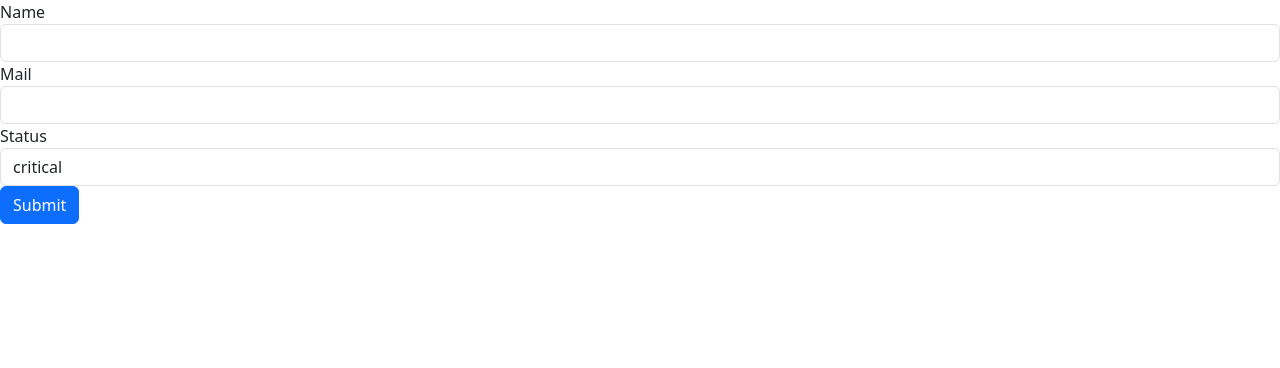
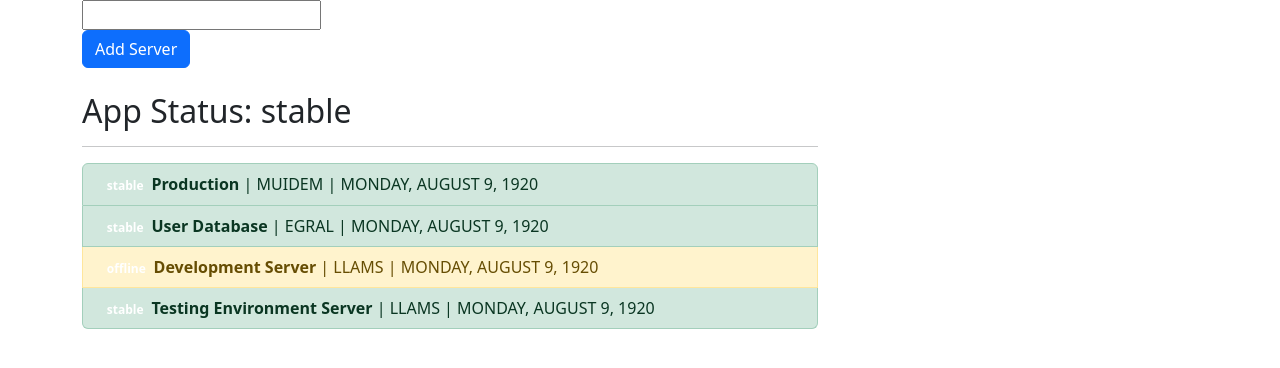
Before and after one commit to DamianJanoszka/Project_Angular_Udemy, an Angular app: page / in a window 1280 px wide. Shown: the top 368 px of the page. Built offline with nearby package versions, Linux system fonts and the light colour scheme.

Commit message:
Eighth exercise

```diff
--- a/src/app/app.component.html
+++ b/src/app/app.component.html
@@ -1,38 +1,26 @@
-
-<div class="col-xs-6">
-  <form [formGroup]="projectForm" (ngSubmit)="onSubmit()">
-    <div class="form-group">
-      <label for="name">Name</label>
-      <input type="text"
-             id="name"
-             formControlName="projectName"
-             class="form-control">
+<div class="container">
+  <div class="row">
+    <div class="col-xs-12 col-sm-10 col-md-8 col-sm-offset-1 col-md-offset-2">
+      <input type="text" [(ngModel)]="filteredStatus">
+      <br>
+      <button class="btn btn-primary" (click)="onAddServer()">Add Server</button>
+      <br><br>
+      <h2>App Status: {{ appStatus | async}}</h2>
+      <hr>
+      <ul class="list-group">
+        <li
+          class="list-group-item"
+          *ngFor="let server of servers"
+          [ngClass]="getStatusClasses(server)">
+          <span
+            class="badge">
+            {{ server.status }}
+          </span>
+          <strong>{{ server.name }}</strong> |
+          {{ server.instanceType | uppercase | reversePipe}} |
+          {{ server.started | date:'fullDate' | uppercase }}
+        </li>
+      </ul>
     </div>
-    <div class="form-group">
-      <label for="email">Mail</label>
-      <input type="text"
-             id="email"
-             formControlName="email"
-             class="form-control">
-    </div>
-    <div class="form-group">
-      <label for="status">Status</label>
-      <select id="status"
-              class ="form-control"
-              formControlName="status"
-      >
-        <option value="stable">stable</option>
-        <option value="critical">critical</option>
-        <option value="finished">finished</option>
-      </select>
-    </div>
-
-
-
-
-
-  <button
-    class="btn btn-primary"
-    type="submit">Submit</button>
-  </form>
+  </div>
 </div>
--- a/src/app/app.component.ts
+++ b/src/app/app.component.ts
@@ -5,19 +5,52 @@
   templateUrl: './app.component.html',
   styleUrls: ['./app.component.scss']
 })
-export class AppComponent implements OnInit{
-  title = 'my-first-app';
-  projectForm: FormGroup;
-
-  ngOnInit(){
-    this.projectForm = new FormGroup({
-      'projectName': new FormControl(null, Validators.required),
-      'email': new FormControl(null, [Validators.required, Validators.email]),
-      'status': new FormControl('critical')
-
+export class AppComponent {
+  appStatus = new Promise((resolve, reject) => {
+    setTimeout(() => {
+      resolve('stable');
+    }, 2000);
+  });
+  servers = [
+    {
+      instanceType: 'medium',
+      name: 'Production',
+      status: 'stable',
+      started: new Date(15, 1, 2017)
+    },
+    {
+      instanceType: 'large',
+      name: 'User Database',
+      status: 'stable',
+      started: new Date(15, 1, 2017)
+    },
+    {
+      instanceType: 'small',
+      name: 'Development Server',
+      status: 'offline',
+      started: new Date(15, 1, 2017)
+    },
+    {
+      instanceType: 'small',
+      name: 'Testing Environment Server',
+      status: 'stable',
+      started: new Date(15, 1, 2017)
+    }
+  ];
+  filteredStatus = '';
+  getStatusClasses(server: {instanceType: string, name: string, status: string, started: Date}) {
+    return {
+      'list-group-item-success': server.status === 'stable',
+      'list-group-item-warning': server.status === 'offline',
+      'list-group-item-danger': server.status === 'critical'
+    };
+  }
+  onAddServer() {
+    this.servers.push({
+      instanceType: 'small',
+      name: 'New Server',
+      status: 'stable',
+      started: new Date(15, 1, 2017)
     });
   }
-  onSubmit(){
-    console.log(this.projectForm.value)
-  }
 }
--- /dev/null
+++ b/src/app/reverse-pipe.pipe.ts
@@ -0,0 +1,12 @@
+import { Pipe, PipeTransform } from '@angular/core';
+
+@Pipe({
+  name: 'reversePipe'
+})
+export class ReversePipePipe implements PipeTransform {
+
+  transform(value: any): any {
+    return value.split('').reverse().join('');
+  }
+
+}
```
Also changed, not shown: src/app/app.module.ts (+6 -3 lines).
